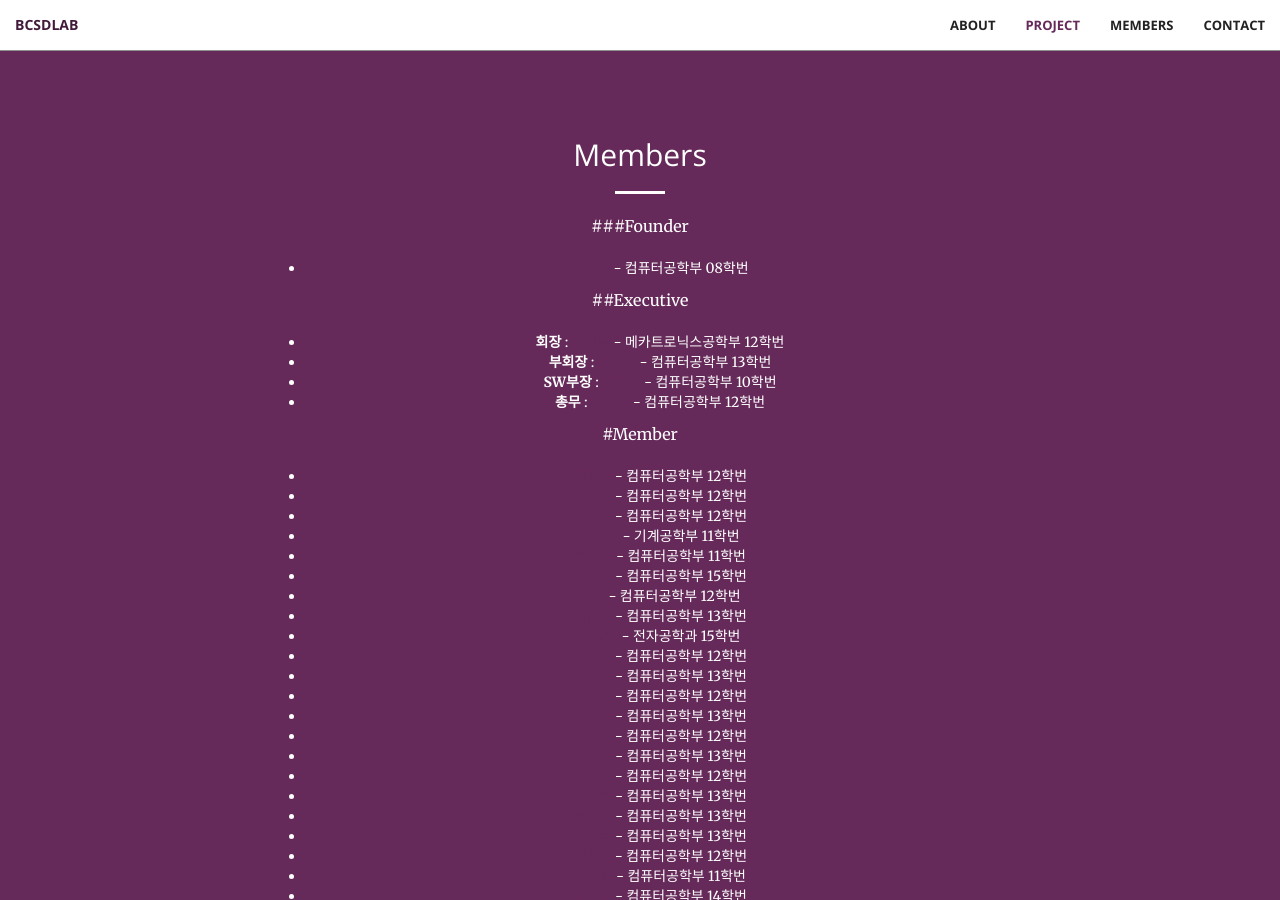
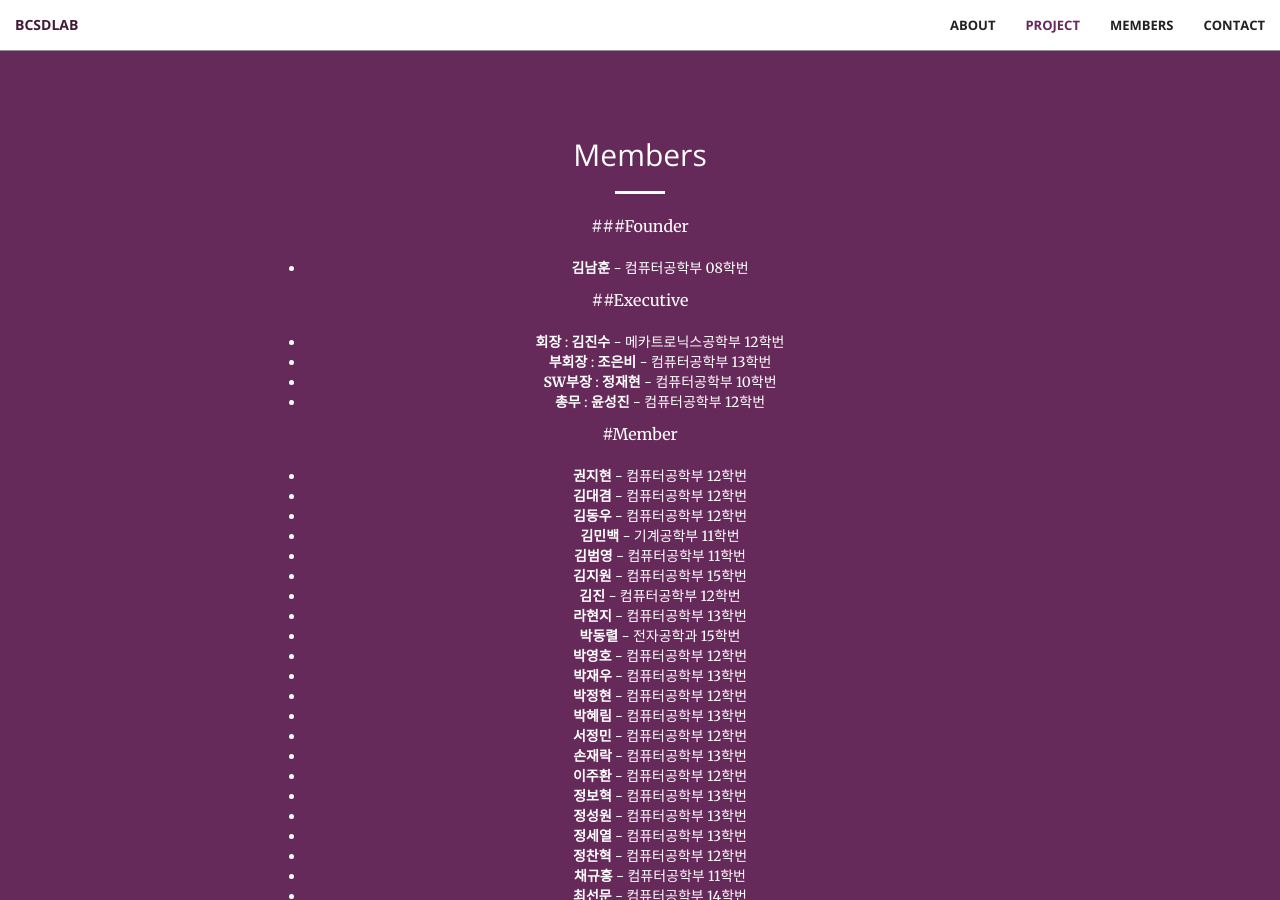
Before and after one commit to OhSeungBean/BCSDLab.github.io, a Jekyll site: the page built from index.html, in a window 1280 px wide and 900 px high, scrolled down 1760 px. Built offline with Jekyll 4.4.1, drawn with Linux system fonts in a browser that asks for light colours.

Commit message:
change base.scss

```diff
--- a/_includes/portfolio.html
+++ b/_includes/portfolio.html
@@ -4,7 +4,7 @@
             <div class="col-lg-8 col-lg-offset-2 text-center">
                 <h2 class="section-heading">Members</h2>
                 <hr class="light">
-                <p class="text-faded" >
+                <p class="text-faded">
                   <p>###Founder</p>
                   <ul>
                   <li><strong><a href="https://github.com/BCSDLab/Profile/blob/master/Introduce/NamhoonKim.md">김남훈</a></strong> - 컴퓨터공학부 08학번</li>
--- a/_sass/_base.scss
+++ b/_sass/_base.scss
@@ -20,10 +20,13 @@ hr.light {
 
 a {
     @include transition-all;
-    color: $theme-primary;
-    &:hover,
+    color: white;
+    &:hover {
+        color: darken(black, 50%);
+        text-decoration: none;
+    }
     &:focus {
-        color: darken($theme-primary, 10%);
+        color: darken(white, 10%);
     }
 }
 
```
Also changed, not shown: 2 other files.
